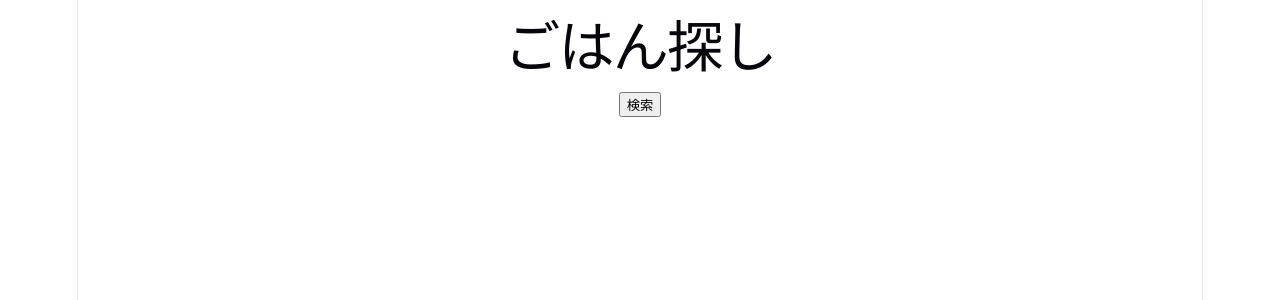
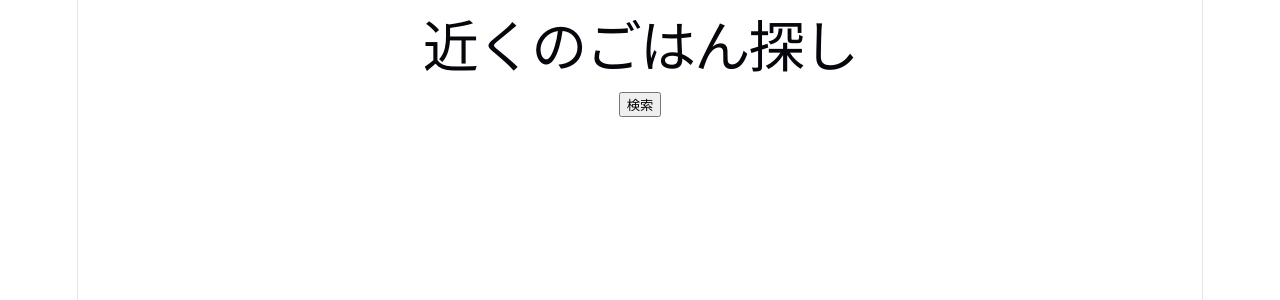
Before and after one commit to zeromainiaia-maker/gohan-app, a React (Vite) app: page / in a window 1280 px wide. Shown: the top 300 px of the page. Built offline with nearby package versions, Linux system fonts and the light colour scheme.

Commit message:
vercel自動更新確認

```diff
--- a/src/App.jsx
+++ b/src/App.jsx
@@ -69,7 +69,7 @@ function App() {
   const [selectedShop, setSelectedShop] = useState(null);
   return (
     <div>
-      <h1>ごはん探し</h1>
+      <h1>近くのごはん探し</h1>
       {screen === "start" && (
         <button onClick={() => setScreen("list")}>検索</button>
       )}
```
